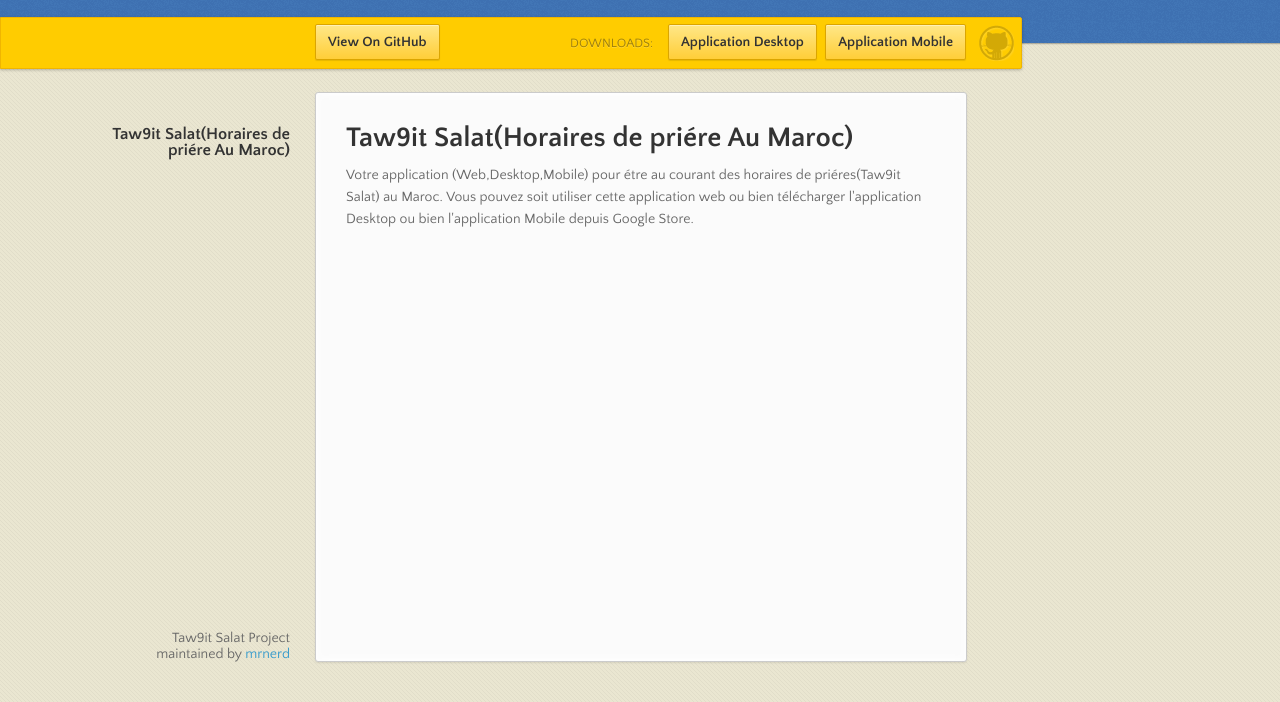
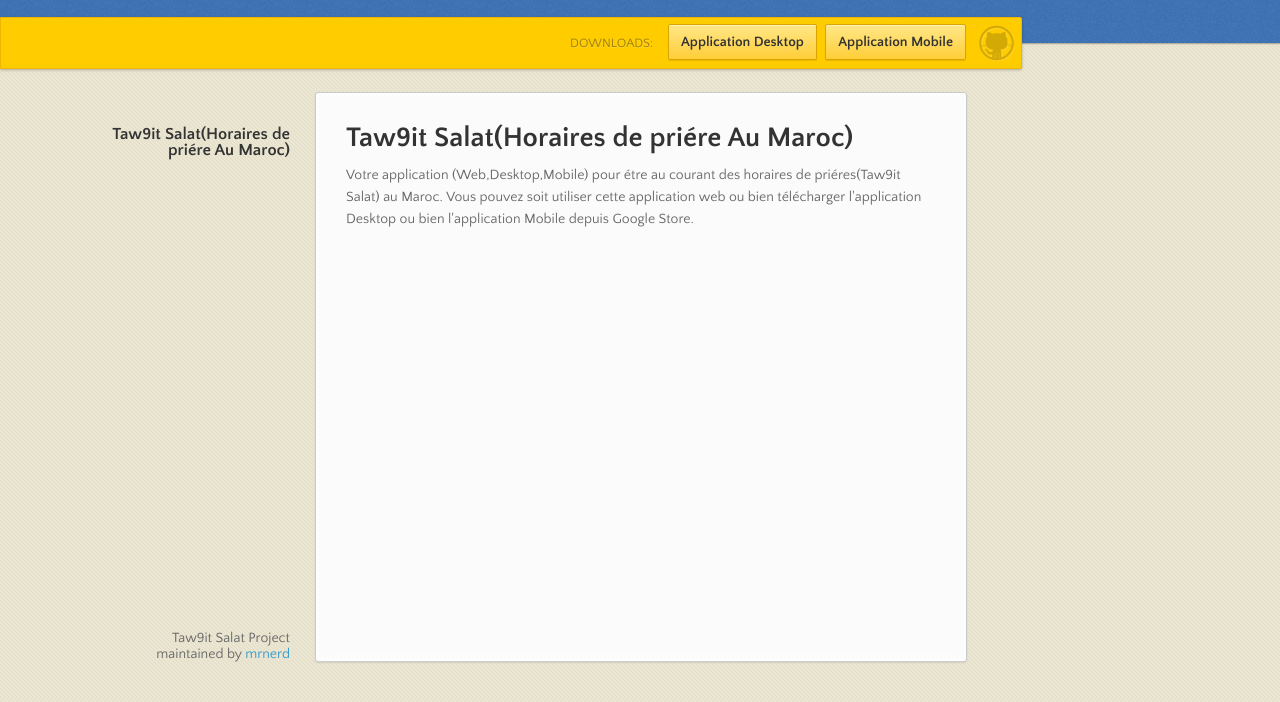
Before and after one commit to ahnerd/tsalat, a plain HTML site: page index.html in a window 1280 px wide. Shown: the part 98-800 px from the top of the page. Drawn offline with nearby package versions, Linux system fonts and the light colour scheme.

Commit message:
Update index.html

```diff
--- a/index.html
+++ b/index.html
@@ -24,7 +24,6 @@
       <div id="banner">
         <span id="logo"></span>
 
-        <a href="https://github.com/ahnerd/tsalat" class="button fork"><strong>View On GitHub</strong></a>
         <div class="downloads">
           <span>Downloads:</span>
           <ul>
```
